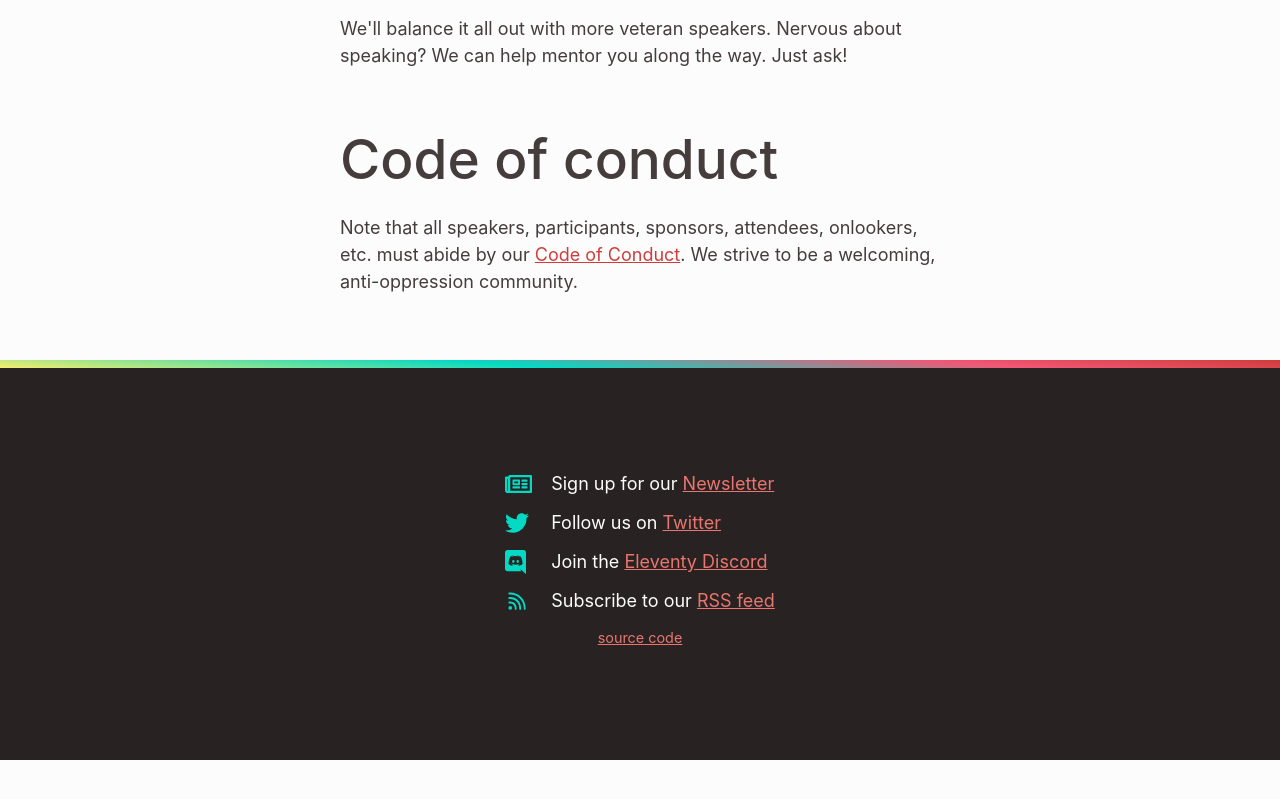
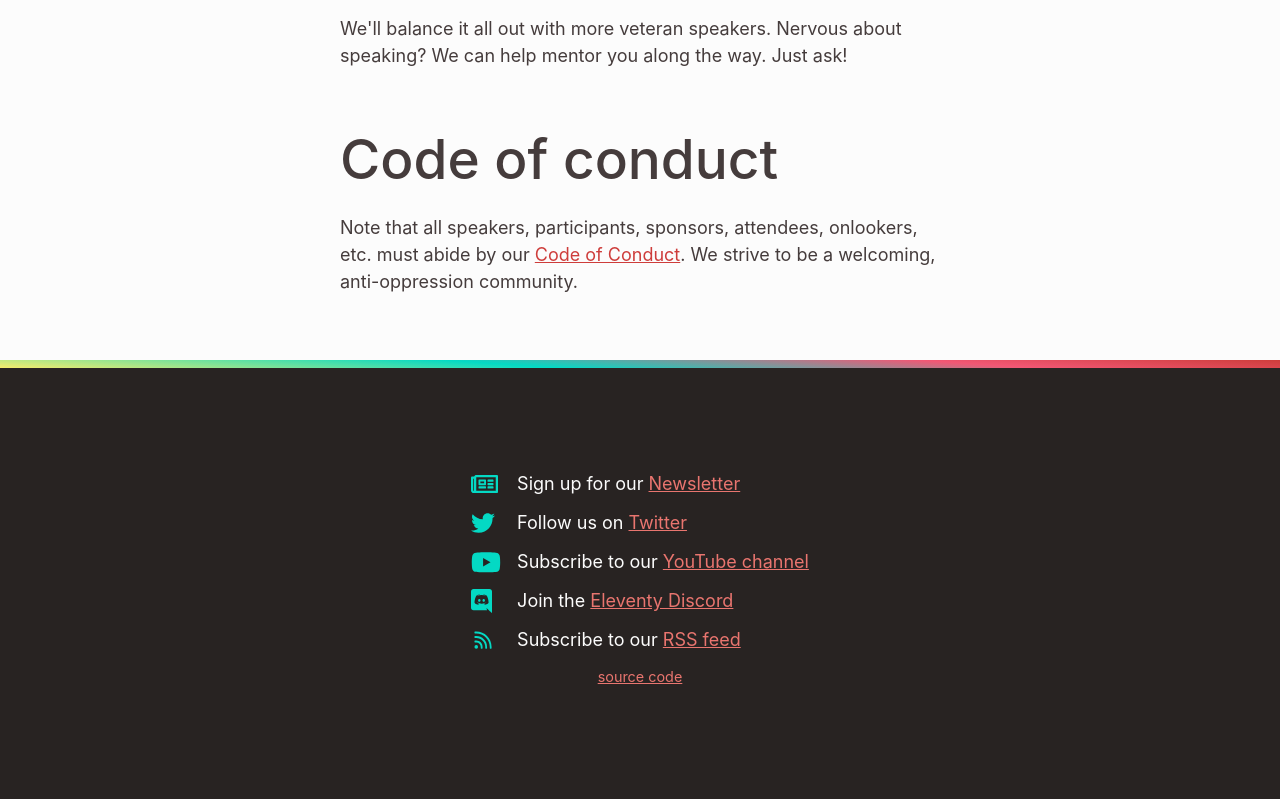
Before and after one commit to Eleventy-Meetup/website, an Eleventy site: page src/cfp.md in a window 1280 px wide. Shown: the part 1056-1855 px from the top of the page. Before the commit the page ends 1816 px from the top, so only its background shows below. Built offline with nearby package versions, Linux system fonts and the light colour scheme; Eleventy itself is replaced by a stand-in of ours; files that its build step writes are made by us from their sources; a web font is replaced by a local one; what @sanity/block-content-to-html, @sanity/client, nunjucks-date would draw is missing.

Commit message:
Add youtube channel and open collective links

```diff
--- a/src/_includes/footer.njk
+++ b/src/_includes/footer.njk
@@ -8,6 +8,10 @@
       <li>
         <svg aria-hidden="true" xmlns="http://www.w3.org/2000/svg" viewBox="0 0 512 512" height="24" aria-hidden="true" aria-labelledby="EleventyMeetup-twitter"><title id="EleventyMeetup-twitter">Website</title><path fill="currentColor" d="M459.37 151.716c.325 4.548.325 9.097.325 13.645 0 138.72-105.583 298.558-298.558 298.558-59.452 0-114.68-17.219-161.137-47.106 8.447.974 16.568 1.299 25.34 1.299 49.055 0 94.213-16.568 130.274-44.832-46.132-.975-84.792-31.188-98.112-72.772 6.498.974 12.995 1.624 19.818 1.624 9.421 0 18.843-1.3 27.614-3.573-48.081-9.747-84.143-51.98-84.143-102.985v-1.299c13.969 7.797 30.214 12.67 47.431 13.319-28.264-18.843-46.781-51.005-46.781-87.391 0-19.492 5.197-37.36 14.294-52.954 51.655 63.675 129.3 105.258 216.365 109.807-1.624-7.797-2.599-15.918-2.599-24.04 0-57.828 46.782-104.934 104.934-104.934 30.213 0 57.502 12.67 76.67 33.137 23.715-4.548 46.456-13.32 66.599-25.34-7.798 24.366-24.366 44.833-46.132 57.827 21.117-2.273 41.584-8.122 60.426-16.243-14.292 20.791-32.161 39.308-52.628 54.253z"/></svg>
         <span>Follow us on <a href="https://twitter.com/EleventyMeetup">Twitter</a></span>
+      </li>
+      <li>
+        <svg aria-hidden="true" focusable="false" role="img" xmlns="http://www.w3.org/2000/svg" viewBox="0 0 576 512"><path fill="currentColor" d="M549.655 124.083c-6.281-23.65-24.787-42.276-48.284-48.597C458.781 64 288 64 288 64S117.22 64 74.629 75.486c-23.497 6.322-42.003 24.947-48.284 48.597-11.412 42.867-11.412 132.305-11.412 132.305s0 89.438 11.412 132.305c6.281 23.65 24.787 41.5 48.284 47.821C117.22 448 288 448 288 448s170.78 0 213.371-11.486c23.497-6.321 42.003-24.171 48.284-47.821 11.412-42.867 11.412-132.305 11.412-132.305s0-89.438-11.412-132.305zm-317.51 213.508V175.185l142.739 81.205-142.739 81.201z" class=""></path></svg>
+        <span>Subscribe to our <a href="https://www.youtube.com/channel/UC1QVD9VQPteu0E5Qq5vZAQA">YouTube channel</a></span>
       </li>
       <li>
         <svg aria-hidden="true" xmlns="http://www.w3.org/2000/svg" viewBox="0 0 448 512" height="24" aria-hidden="true" aria-labelledby="Eleventy-Discord"><title id="Eleventy-Discord">Website</title><path fill="currentColor" d="M297.216 243.2c0 15.616-11.52 28.416-26.112 28.416-14.336 0-26.112-12.8-26.112-28.416s11.52-28.416 26.112-28.416c14.592 0 26.112 12.8 26.112 28.416zm-119.552-28.416c-14.592 0-26.112 12.8-26.112 28.416s11.776 28.416 26.112 28.416c14.592 0 26.112-12.8 26.112-28.416.256-15.616-11.52-28.416-26.112-28.416zM448 52.736V512c-64.494-56.994-43.868-38.128-118.784-107.776l13.568 47.36H52.48C23.552 451.584 0 428.032 0 398.848V52.736C0 23.552 23.552 0 52.48 0h343.04C424.448 0 448 23.552 448 52.736zm-72.96 242.688c0-82.432-36.864-149.248-36.864-149.248-36.864-27.648-71.936-26.88-71.936-26.88l-3.584 4.096c43.52 13.312 63.744 32.512 63.744 32.512-60.811-33.329-132.244-33.335-191.232-7.424-9.472 4.352-15.104 7.424-15.104 7.424s21.248-20.224 67.328-33.536l-2.56-3.072s-35.072-.768-71.936 26.88c0 0-36.864 66.816-36.864 149.248 0 0 21.504 37.12 78.08 38.912 0 0 9.472-11.52 17.152-21.248-32.512-9.728-44.8-30.208-44.8-30.208 3.766 2.636 9.976 6.053 10.496 6.4 43.21 24.198 104.588 32.126 159.744 8.96 8.96-3.328 18.944-8.192 29.44-15.104 0 0-12.8 20.992-46.336 30.464 7.68 9.728 16.896 20.736 16.896 20.736 56.576-1.792 78.336-38.912 78.336-38.912z"/></svg>
--- a/src/index.njk
+++ b/src/index.njk
@@ -81,7 +81,7 @@ description: "<p>Join the Possum Posse to learn more about Eleventy! We're a new
   <h2>Sponsors</h2>
   <p>
     Thanks to our sponsors for helping make this meetup happen! Interested in
-    sponsoring? <a href="mailto:eleventymeetup@gmail.com">Email us</a>.
+    sponsoring? Sponsor us on <a href="https://opencollective.com/the-eleventy-meetup">Open Collective</a>.
   </p>
   <div class="sponsors">
     <article class="sponsor">
```
